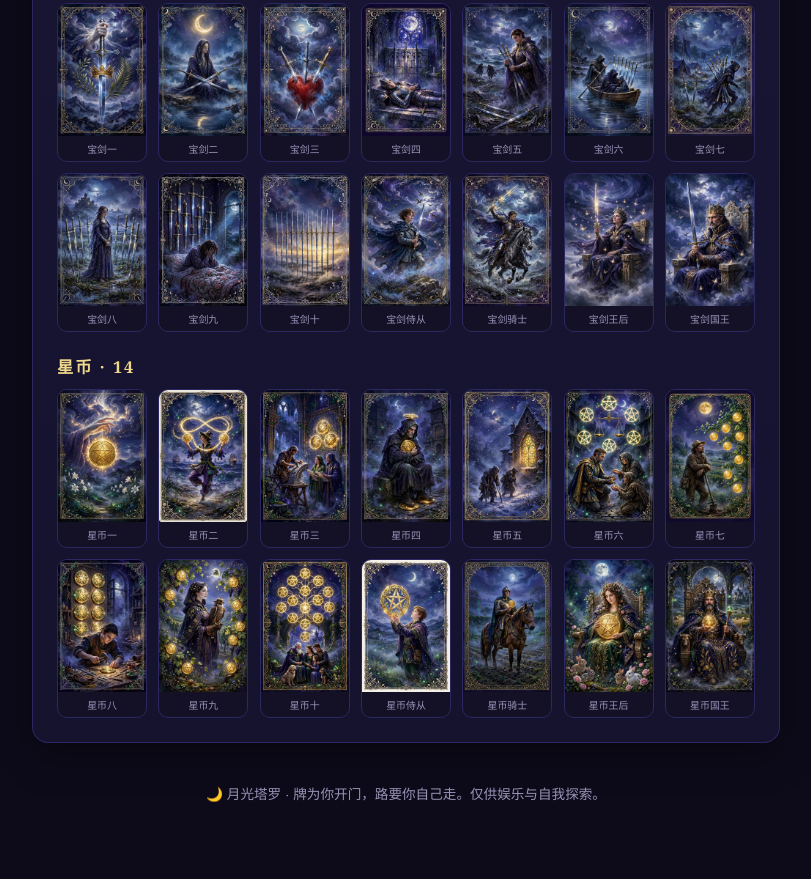
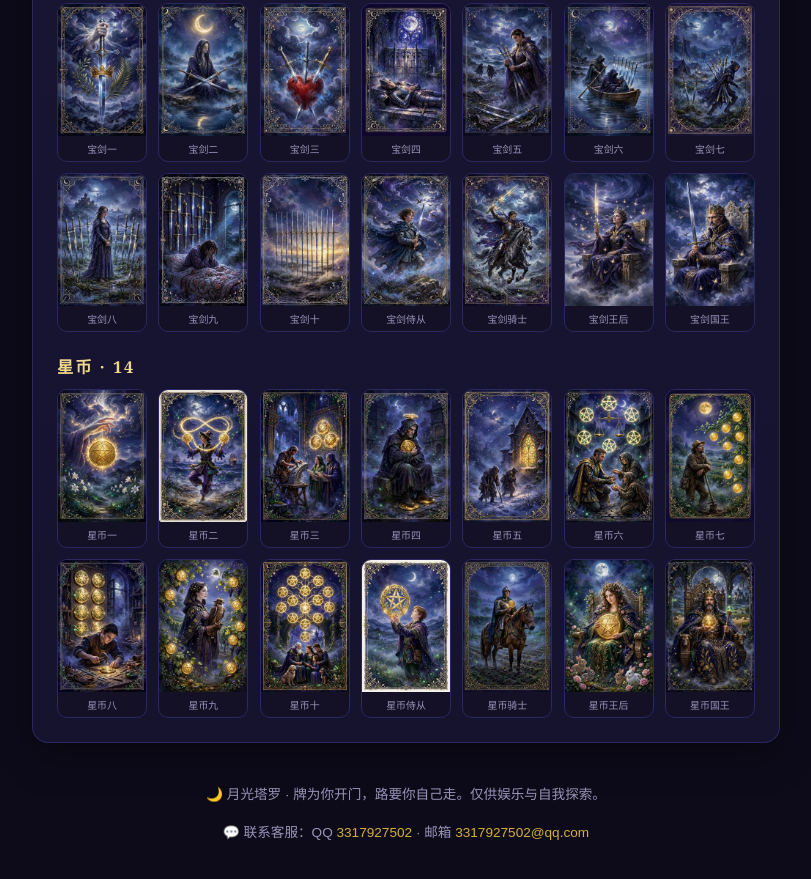
Before and after one commit to Bastardki11er/moonlit, a website: page frontend/index.html in a window 1280 px wide. Shown: the part 2859-3738 px from the top of the page, without its empty margins (234-1045 px from the left). Drawn offline with Linux system fonts and the light colour scheme; no server answers.

Commit message:
页脚加客服联系方式：QQ 3317927502 + 邮箱

```diff
--- a/frontend/css/styles.css
+++ b/frontend/css/styles.css
@@ -388,6 +388,8 @@ input[type="number"]::-webkit-inner-spin-button { opacity: .4; }
 .reading.loading { color: var(--muted); font-style: italic; }
 
 footer { text-align: center; color: var(--muted); font-size: .85rem; margin-top: 2.5rem; font-family: Arial, sans-serif; line-height: 1.8; }
+footer a { color: var(--gold); text-decoration: none; }
+footer a:hover { text-decoration: underline; }
 
 @media (max-width: 520px) {
   :root { --card-w: 100px; --card-h: 150px; }
--- a/frontend/index.html
+++ b/frontend/index.html
@@ -237,6 +237,7 @@
 
   <footer>
     <p>🌙 月光塔罗 · 牌为你开门，路要你自己走。仅供娱乐与自我探索。</p>
+    <p>💬 联系客服：QQ <a href="https://wpa.qq.com/msgrd?v=3&uin=3317927502&site=qq&menu=yes" target="_blank" rel="noopener">3317927502</a> · 邮箱 <a href="mailto:3317927502@qq.com">3317927502@qq.com</a></p>
   </footer>
 </main>
 
```
